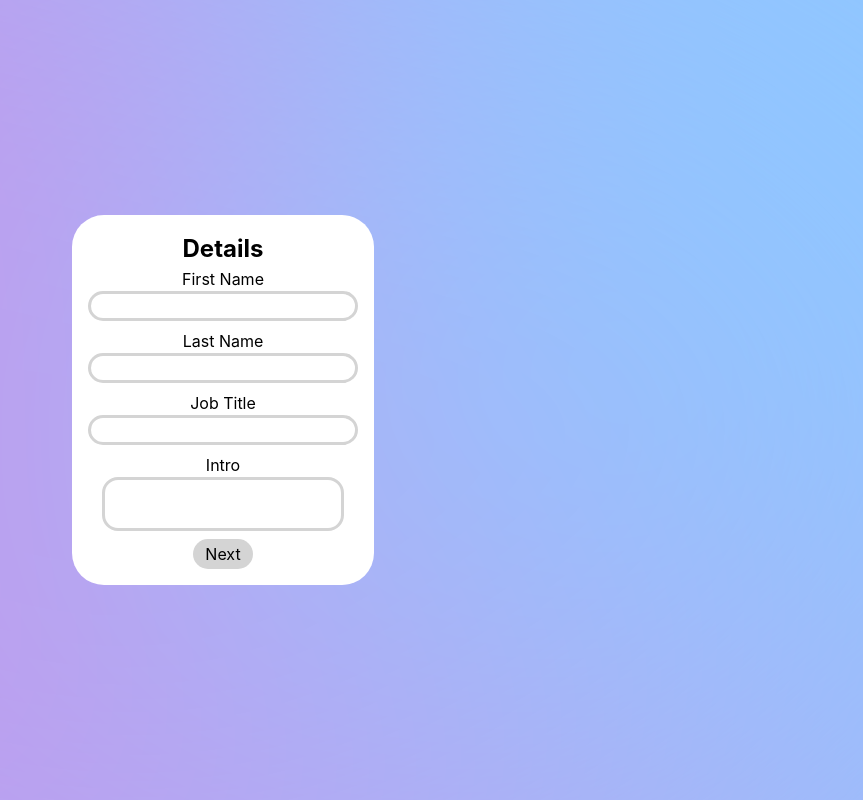
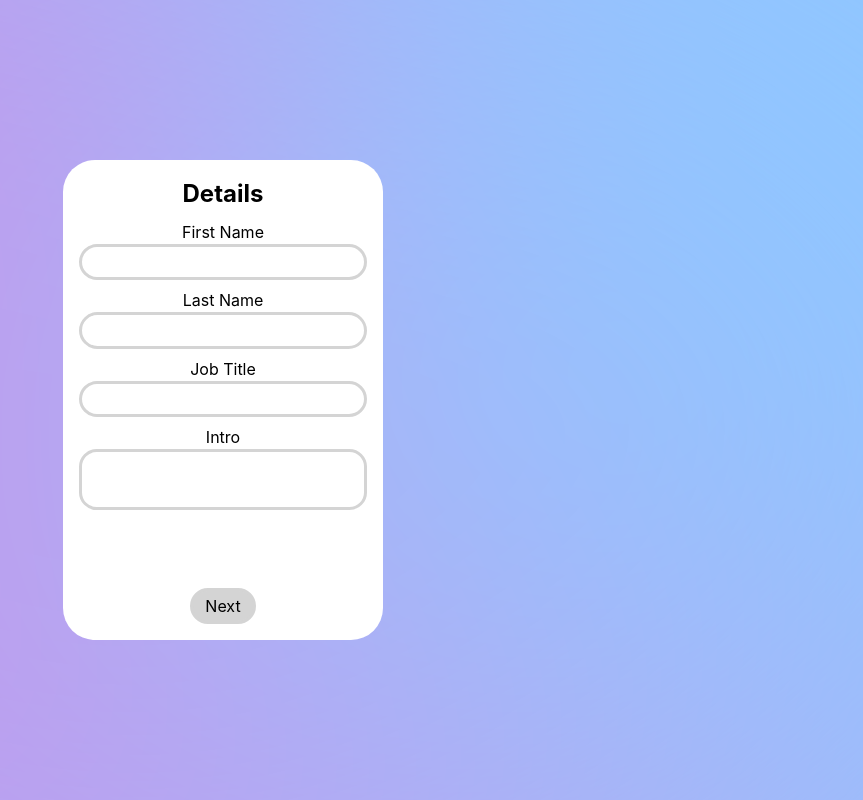
Before and after one commit to ClaraSmyth/cv-application, a React (Create React App) app: page / in a window 1280 px wide. Shown: the whole page, without its empty margins (417-1280 px from the left). Built offline with nearby package versions, Linux system fonts and the light colour scheme.

Commit message:
Updated form stlying

```diff
--- a/src/styles/components/_form.scss
+++ b/src/styles/components/_form.scss
@@ -1,17 +1,19 @@
 .form {
   display: flex;
   flex-direction: column;
-  justify-content: center;
   align-items: center;
   background-color: var(--clr-primary);
   padding: 1rem;
   border-radius: 2rem;
+  width: 320px;
+  min-height: 480px;
 
   & input {
     border: 3px solid var(--clr-secondary);
     border-radius: 100vmax;
     margin-bottom: 0.5rem;
-    padding: 0rem 0.5rem;
+    padding: 0.2rem 0.8rem;
+    width: 100%;
 
     &:focus {
       outline: none;
@@ -24,9 +26,10 @@
 
   & textarea {
     border: 3px solid var(--clr-secondary);
-    border-radius: 1rem;
+    border-radius: 1.1rem;
     margin-bottom: 0.5rem;
-    padding: 0rem 0.5rem;
+    padding: 0.2rem 0.8rem;
+    width: 100%;
     resize: none;
 
     &:focus {
@@ -37,6 +40,14 @@
       background-clip: padding-box, border-box;
     }
   }
+
+  & > :nth-last-child(2) {
+    margin-bottom: auto;
+  }
+}
+
+.form-title {
+  margin-bottom: 0.5rem;
 }
 
 .form-pages {
@@ -44,6 +55,7 @@
   justify-content: center;
   gap: 0.2rem;
   width: 100%;
+  margin-bottom: 0.5rem;
 
   & button {
     cursor: pointer;
@@ -71,8 +83,33 @@
   & button {
     cursor: pointer;
     padding: 0.2rem 0.8rem;
-    border: none;
+    border: 3px solid var(--clr-secondary);
     border-radius: 100vmax;
     background-color: var(--clr-secondary);
+
+    &:hover,
+    &:focus {
+      outline: none;
+      border: 3px solid transparent;
+      background-image: linear-gradient(var(--clr-secondary), var(--clr-secondary)), var(--grd-primary);
+      background-origin: border-box;
+      background-clip: padding-box, border-box;
+    }
   }
 }
+
+.form-date-container {
+  display: flex;
+  justify-content: space-around;
+  width: 100%;
+
+  & > div {
+    display: flex;
+    align-items: center;
+    flex-direction: column;
+
+    & input {
+      width: 6rem;
+    }
+  }
+}
```
